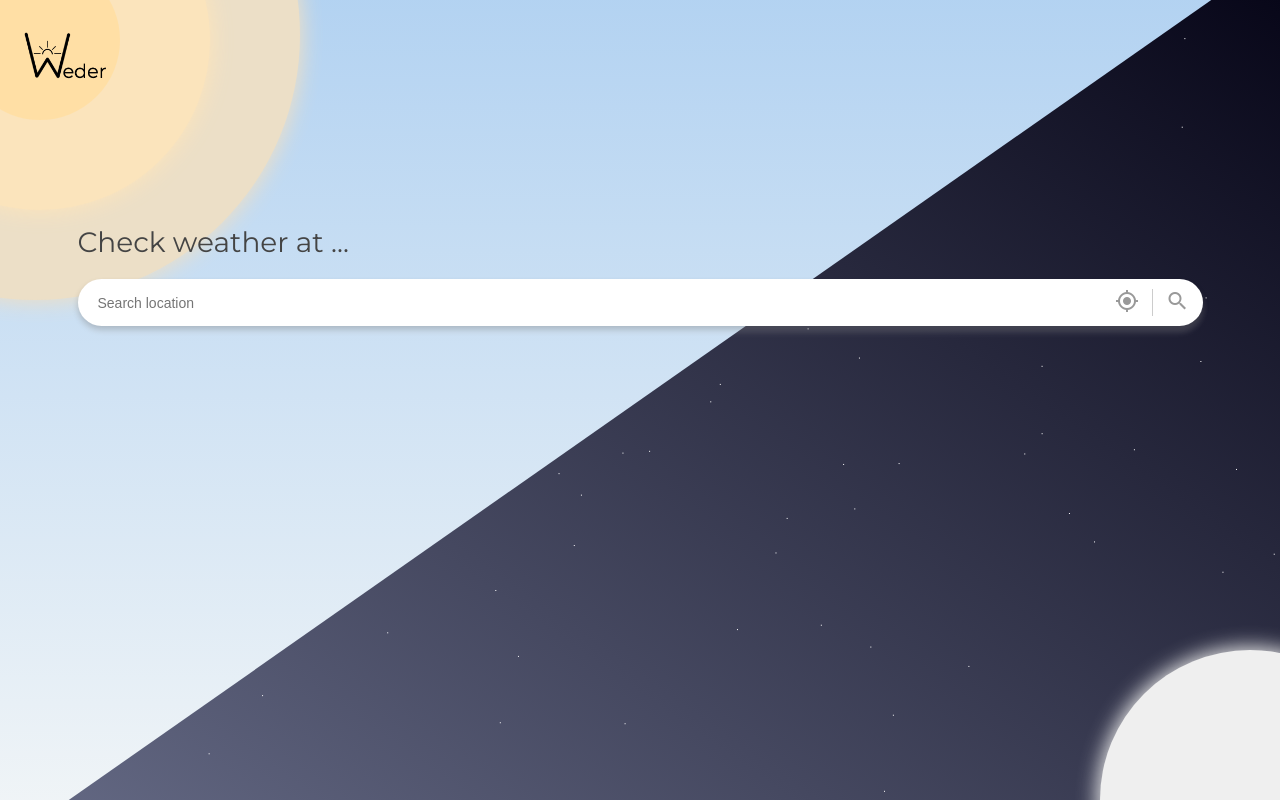
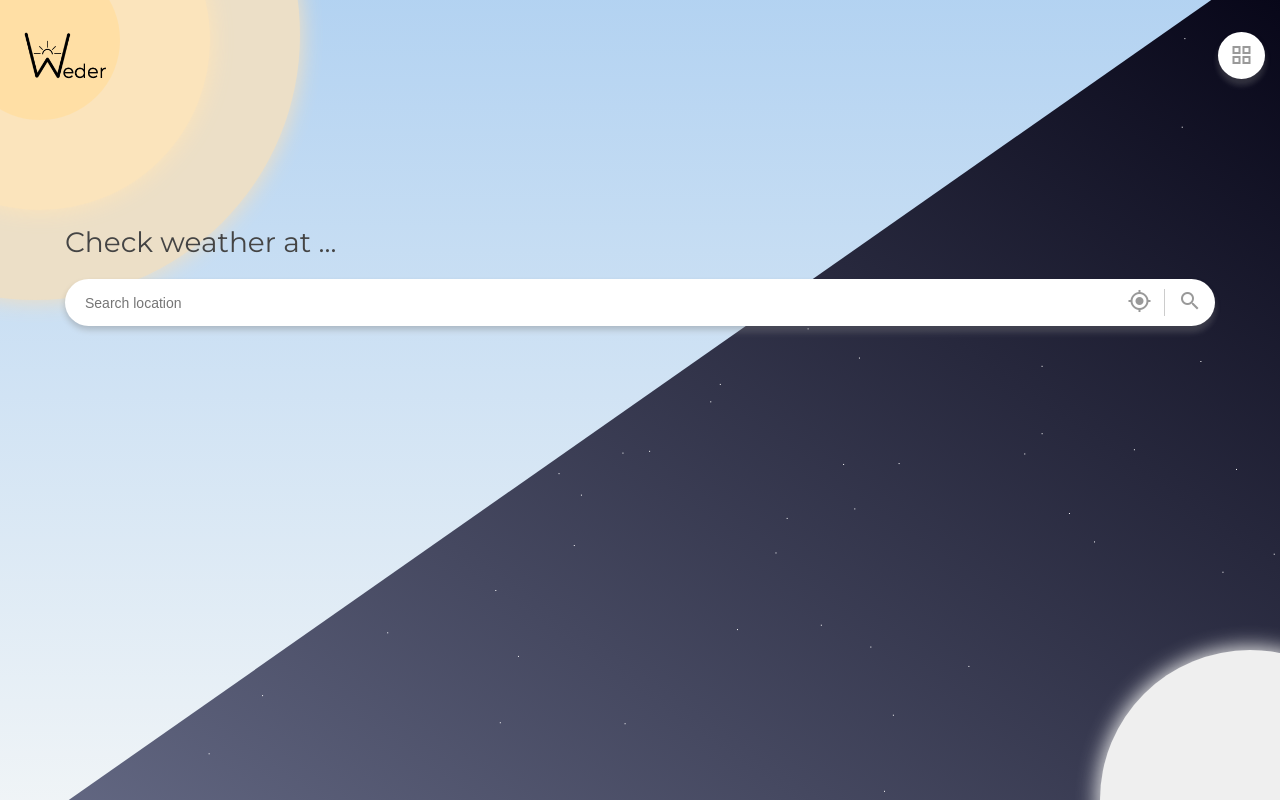
Before and after one commit to vynguyennt/weather_app, a React (Create React App) app: page /#/ in a window 1280 px wide. Built offline with nearby package versions, Linux system fonts and the light colour scheme.

Commit message:
Add home button

```diff
--- a/src/app/common/Header.css
+++ b/src/app/common/Header.css
@@ -7,6 +7,7 @@ header {
 
 header.start-header {
   grid-template: auto / 100px auto;
+  align-items: center;
 }
 
 header .search-form {
@@ -42,5 +43,5 @@ header.start-header .App-logo {
 }
 
 .App.bg-start header .favorite-link {
-  background: rgb(255 255 255 / 50%);
+  background: #fff;
 }
--- a/src/app/common/Header.js
+++ b/src/app/common/Header.js
@@ -6,7 +6,6 @@ import './Header.css'
 
 function Header(props) {
   const path = props.location.pathname.slice(1)
-  const favoriteLocations = JSON.parse(window.localStorage.getItem('favoriteLocations')) || []
   function handleSearch(searchValue, lat, lon) {
     searchValue = searchValue.trim()
     props.setSearchValue(searchValue)
@@ -15,6 +14,7 @@ function Header(props) {
       props.history.push(`/weather/${searchValue}/${lat}/${lon}`)
     }
   }
+
   return (
     <header className={'App-header ' + (path.length > 0 ? '' : 'start-header')}>
       {
@@ -22,12 +22,18 @@ function Header(props) {
         (
           <React.Fragment>
             <SearchWidget showTitle={false} handleSearch={handleSearch} searchValue={props.searchValue || ''} />
-            <Link to="/favorite" className="favorite-link icon-btn">
+            <Link to={path === 'favorite' ? '/' : '/favorite'} className="favorite-link icon-btn">
+              <i className="material-icons">{path === 'favorite' ? 'home' : 'grid_view'}</i>
+            </Link>
+          </React.Fragment>
+        ) : (
+          <React.Fragment>
+            <Link to="/"><div className="App-logo" alt="logo" /></Link>
+            <Link to="favorite" className="favorite-link icon-btn">
               <i className="material-icons">grid_view</i>
             </Link>
           </React.Fragment>
-        ) : (
-          <Link to="/"><div className="App-logo" alt="logo" /></Link>
+
         )
       }
     </header>
--- a/src/app/common/SearchWidget.css
+++ b/src/app/common/SearchWidget.css
@@ -10,7 +10,7 @@
 }
 
 .search-form {
-  padding: 0 5%;
+  padding: 0 4%;
   margin-top: 20vh;
   position: relative;
 }
--- a/src/app/start/StartScreen.js
+++ b/src/app/start/StartScreen.js
@@ -1,5 +1,5 @@
 import React, { Component } from 'react'
-import { Redirect, } from "react-router-dom"
+import { Redirect } from "react-router-dom"
 import SearchWidget from '../common/SearchWidget'
 
 class StartScreen extends Component {
```
